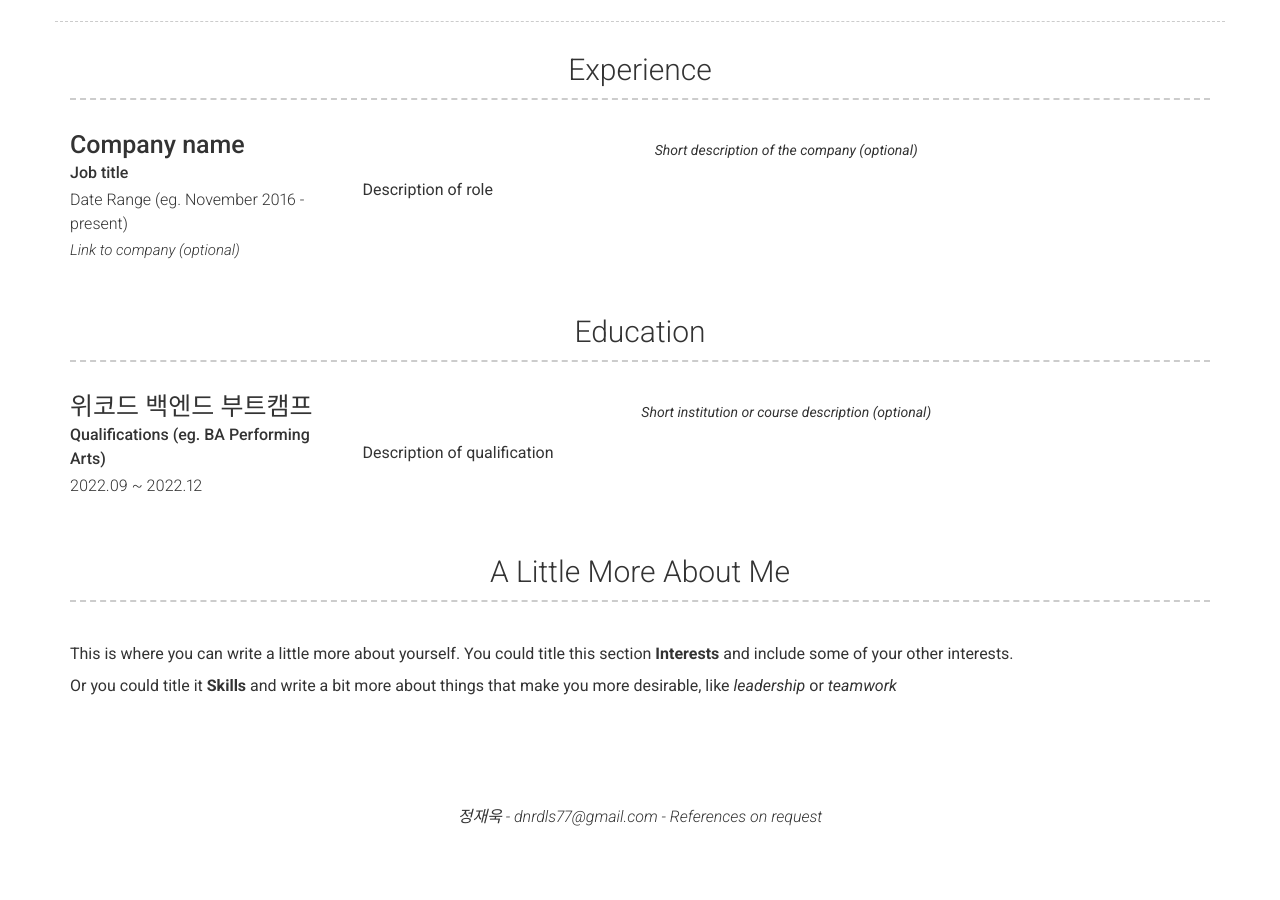
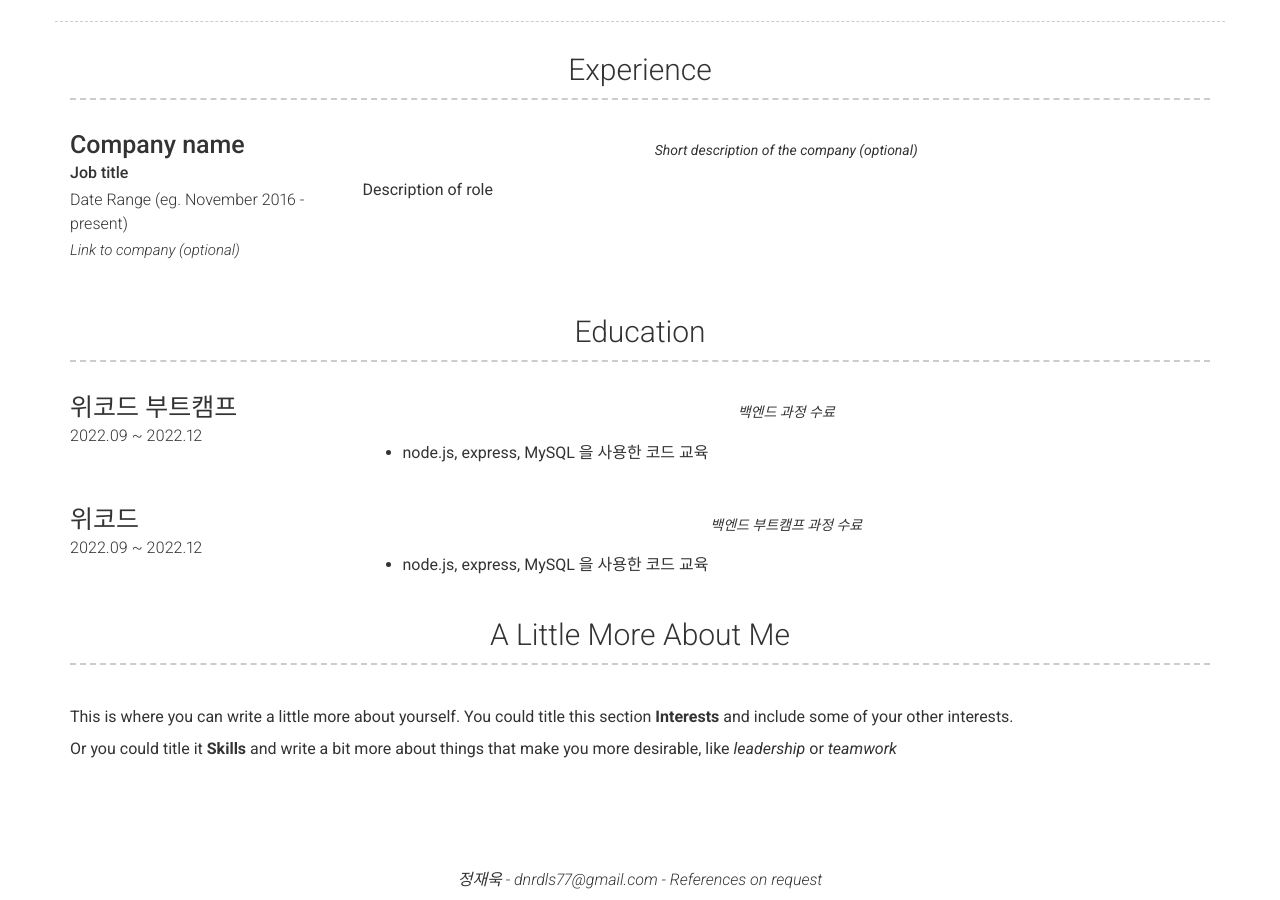
Before and after one commit to dnrdls7/dnrdls7.github.io, a Jekyll site: the page built from index.md, in a window 1280 px wide and 900 px high, scrolled down 1121 px. Built offline with Jekyll 4.4.1, drawn with Linux system fonts in a browser that asks for light colours; nearby versions of some CDN libraries; before the commit the page ends 1958 px from its top, so only the background shows below that.

Commit message:
education

```diff
--- a/_config.yml
+++ b/_config.yml
@@ -97,13 +97,21 @@ content:
     layout: list
     content:
       - layout: left
-        title: 위코드 백엔드 부트캠프
-        sub_title: Qualifications (eg. BA Performing Arts)
+        title: 위코드 부트캠프
+        sub_title:
         caption: 2022.09 ~ 2022.12
         quote: >
-          Short institution or course description (optional)
+          백엔드 과정 수료
         description: | # this will include new lines to allow paragraphs
-          Description of qualification
+          - node.js, express, MySQL 을 사용한 코드 교육
+      - layout: left
+        title: 위코드
+        sub_title:
+        caption: 2022.09 ~ 2022.12
+        quote: >
+          백엔드 부트캠프 과정 수료
+        description: | # this will include new lines to allow paragraphs
+          - node.js, express, MySQL 을 사용한 코드 교육
   - title: A Little More About Me
     layout: text
     content: | # this will include new lines to allow paragraphs
```
